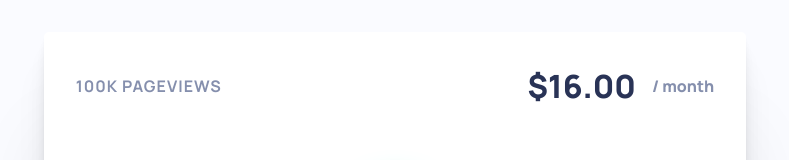
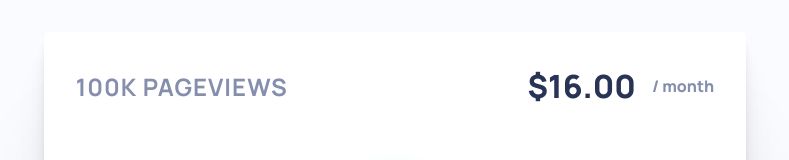
Before and after one commit to carbondesigned/interactive-pricing-component, a React (Create React App) app: page / in a window 1280 px wide. Shown: the part 229-389 px from the top of the page, without its empty margins (245-1034 px from the left). Built offline with nearby package versions, Linux system fonts and the light colour scheme.

Commit message:
more issues

```diff
--- a/public/index.html
+++ b/public/index.html
@@ -2,6 +2,7 @@
 <html lang="en">
   <head>
     <meta charset="utf-8" />
+    <meta role="contentinfo" />
     <link rel="icon" href="%PUBLIC_URL%/favicon.ico" />
     <meta name="viewport" content="width=device-width, initial-scale=1" />
     <meta name="theme-color" content="#000000" />
--- a/src/components/Hero.js
+++ b/src/components/Hero.js
@@ -20,7 +20,7 @@ const Hero = () => {
       </StyledHeader>
       <StyledCard>
         <CardTopMobile>
-          <h4 className="card-title">100k pageviews</h4>
+          <h2 className="card-title">100k pageviews</h2>
           <MainSlider />
           <h3 className="plan">
             $16.00 <span>/ month</span>
@@ -28,7 +28,7 @@ const Hero = () => {
         </CardTopMobile>
         <CardTopFull>
           <div className="top">
-            <h4 className="card-title">100k pageviews</h4>
+            <h2 className="card-title">100k pageviews</h2>
             <h3 className="plan">
               $16.00 <span>/ month</span>
             </h3>
@@ -61,7 +61,7 @@ const Hero = () => {
   )
 }
 
-const StyledHero = styled.section`
+const StyledHero = styled.main`
   min-height: 100vh;
   width: 100%;
   display: flex;
--- a/src/components/MainSlider.js
+++ b/src/components/MainSlider.js
@@ -10,6 +10,7 @@ const MainSlider = () => {
     <>
       <StyledSlider
         value={value}
+        label="range-slider"
         onChange={(e) => setValue(e.target.value)}
         type="range"
         min="0"
--- a/src/components/ToggleInput.js
+++ b/src/components/ToggleInput.js
@@ -5,7 +5,7 @@ const ToggleInput = () => {
   return (
     <StyledToggle>
       <label class="switch">
-        <input type="checkbox" />
+        <input label="toggle-input" type="checkbox" />
         <span class="slider round"></span>
       </label>
     </StyledToggle>
```
